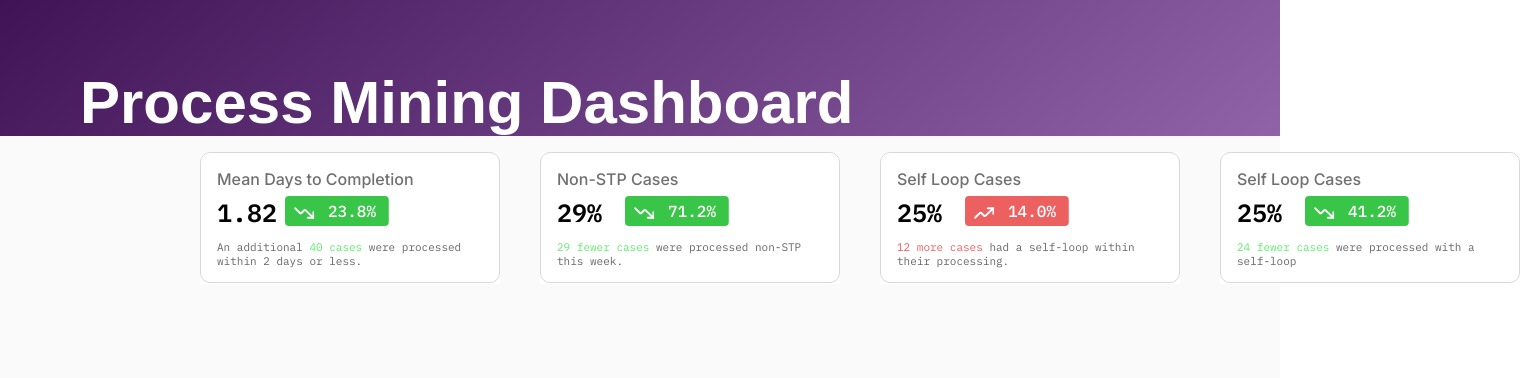
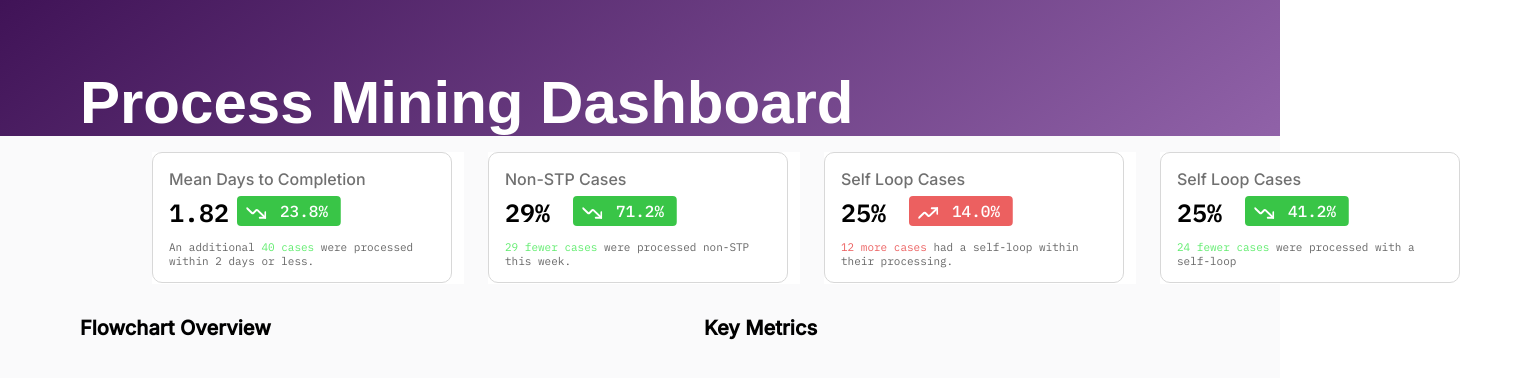
Before and after one commit to Fasnon/p_mining, a React (Create React App) app: page /dashboard in a window 1280 px wide. Shown: the top 378 px of the page, 1524 px wide, since content can reach past the window. Built offline with nearby package versions, Linux system fonts and the light colour scheme; a web font is replaced by a local one.

Commit message:
tidied up file organisation, prepped for reactflow

```diff
--- a/src/App.js
+++ b/src/App.js
@@ -1,4 +1,4 @@
-import "./App.css";
+import "./assets/styles/App.css";
 import { BrowserRouter, Routes, Route } from "react-router-dom";
 import React from "react";
 import Home from "./pages/Home";
--- a/src/App.css
+++ b/src/assets/styles/App.css
@@ -16,7 +16,7 @@
 }
 
 .App-header {
-  background-image: url("assets/images/start_background.png");
+  background-image: url("../images/start_background.png");
   background-size: cover;
   text-align: center;
   min-height: 100vh;
--- a/src/Dashboard.css
+++ b/src/assets/styles/Dashboard.css
@@ -22,23 +22,52 @@
   display: flex;
   flex-direction: row;
   align-items: center;
-  margin-left: 20vh;
+  margin-left: 16vh;
   margin-top: 2vh;
+}
+
+.MainContainer {
+  margin-top: 4vh;
+  margin-left: 4vh;
+}
+
+.MainContainer:after {
+  content: "";
+  display: table;
+  clear: both;
+}
+
+.ColumnContainer {
+  float: left;
+  width: 50%;
+  border: #000000;
+}
+
+.ColumnHeader {
+  color: #000000;
+  font-family: "Inter", Helvetica;
+  font-size: 20px;
+  font-weight: 600;
+  letter-spacing: 0;
+  line-height: normal;
+  top: 0;
+  white-space: nowrap;
+  margin-left: 6vh;
 }
 
 .DashCard {
   left: auto;
   background-color: #ffffff;
   height: 132px;
-  width: 300px;
-  margin-left: 5vh;
+  width: 320px;
+  margin-left: 3vh;
 }
 
 .DashCard .DashCardMainGroup {
   height: 129px;
   left: 0;
   top: 0;
-  width: 304px;
+  width: 312px;
 }
 
 .DashCard .DashCardMainGroupOverlap {
--- a/src/components/DashCard.js
+++ b/src/components/DashCard.js
@@ -1,5 +1,5 @@
 import React from "react";
-import "../Dashboard.css";
+import "../assets/styles/Dashboard.css";
 
 const DashCard = (props) => {
   return (
--- a/src/pages/Dashboard.js
+++ b/src/pages/Dashboard.js
@@ -1,5 +1,5 @@
-import "../App.css";
-import "../Dashboard.css";
+import "../assets/styles/App.css";
+import "../assets/styles/Dashboard.css";
 import React from "react";
 import DashCard from "../components/DashCard";
 
@@ -9,7 +9,6 @@ const Dashboard = () => {
       <header className="Dashboard-header">
         <h3>Process Mining Dashboard</h3>
       </header>
-      <div>
       <div className="CardBar">
         <DashCard
           title="Mean Days to Completion"
@@ -52,6 +51,16 @@ const Dashboard = () => {
           trendIncreasing={false}
         />
       </div>
+
+      <div className="MainContainer">
+        <div className="ColumnContainer">
+          <div className="ColumnHeader">Flowchart Overview</div>
+
+          <div style={{ width: "20vw", height: "20vh" }}></div>
+        </div>
+        <div className="ColumnContainer">
+          <div className="ColumnHeader">Key Metrics</div>
+        </div>
       </div>
     </div>
   );
--- a/src/pages/Home.js
+++ b/src/pages/Home.js
@@ -1,5 +1,5 @@
 import { useNavigate } from "react-router-dom";
-import "../App.css";
+import "../assets/styles/App.css";
 import Spacer from "../components/Spacer";
 import React from "react";
 
```
Lines whose indentation alone changed are shown as unchanged.
